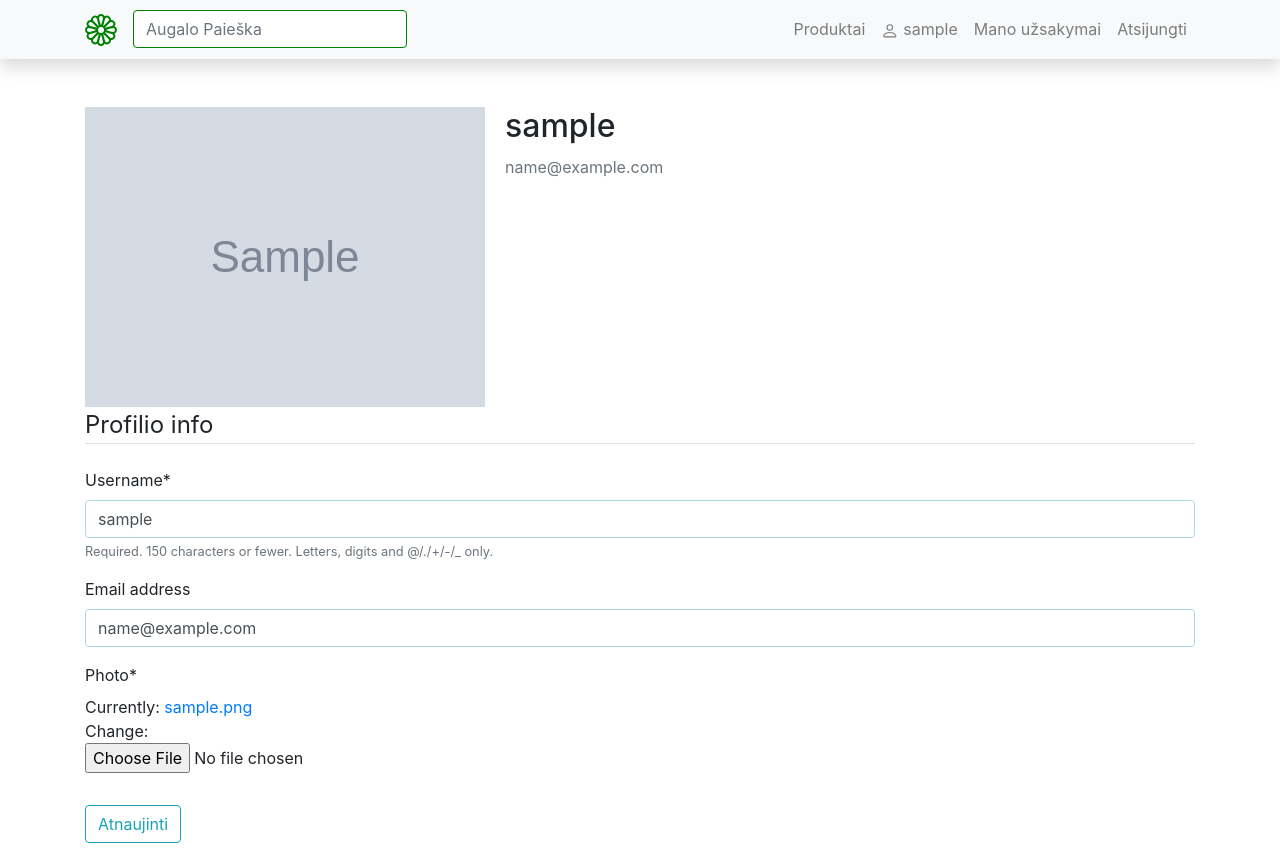
After one commit to MindaugasZitkus/onlineshop_baigiamasis, a Django app: page /profile/ in a window 1280 px wide. The commit adds this page. Run offline with Django 4.2, Linux system fonts and the light colour scheme; a user stored in the database is signed in; tables that the repository leaves empty hold one stand-in row (values such as "Sample post"); grey boxes marked "Sample" are stand-in pictures; some libraries are stand-ins or nearby versions.

Commit message:
+ pridejau profili kuri galime atnaujinti ideti nuotrauka pakeisti savo nickname

```diff
--- a/mysite/mysite/settings.py
+++ b/mysite/mysite/settings.py
@@ -13,6 +13,7 @@ https://docs.djangoproject.com/en/4.2/ref/settings/
 from pathlib import Path
 from .my_settings import SECRET_KEY, EMAIL_HOST_PASSWORD, EMAIL_HOST_USER
 import os
+
 
 # Build paths inside the project like this: BASE_DIR / 'subdir'.
 BASE_DIR = Path(__file__).resolve().parent.parent
@@ -43,6 +44,8 @@ ALLOWED_HOSTS = []
 INSTALLED_APPS = [
     'onlineshop',
     'tinymce',
+    'crispy_forms',
+    'crispy_bootstrap4',
     # 'addtocart',
     'django.contrib.admin',
     'django.contrib.auth',
@@ -187,3 +190,5 @@ TINYMCE_DEFAULT_CONFIG = {
     'statusbar': True,
 
     }
+
+CRISPY_TEMPLATE_PACK = 'bootstrap4'
--- a/mysite/onlineshop/admin.py
+++ b/mysite/onlineshop/admin.py
@@ -1,5 +1,5 @@
 from django.contrib import admin
-from .models import Status, Customer, Product, Order, OrderItem, ShippingAddress
+from .models import Status, Customer, Product, Order, OrderItem, ShippingAddress, Profile
 
 class OrderItemInItem(admin.TabularInline):
     model = OrderItem
@@ -18,3 +18,4 @@ admin.site.register(Product)
 admin.site.register(Order, OrderAdmin)
 admin.site.register(OrderItem)
 admin.site.register(ShippingAddress)
+admin.site.register(Profile)
--- /dev/null
+++ b/mysite/onlineshop/forms.py
@@ -0,0 +1,34 @@
+from .models import OrderComment, Profile, Order
+from django import forms
+from django.contrib.auth.models import User
+
+
+class OrderCommentForm(forms.ModelForm):
+    class Meta:
+        model = OrderComment
+        fields = ["content"]
+
+
+class UserUpdateForm(forms.ModelForm):
+    # email = forms.EmailField()
+
+    class Meta:
+        model = User
+        fields = ['username', 'email']
+
+
+class ProfileUpdateForm(forms.ModelForm):
+    class Meta:
+        model = Profile
+        fields = ['photo']
+
+
+class MyDateTimeInput(forms.DateInput):
+    input_type = 'datetime-local'
+
+
+# class OrderForm(forms.ModelForm):
+#     class Meta:
+#         model = Order
+#         fields = ['product',  'date_added']
+#         widgets = {'date_added': MyDateTimeInput()}
--- a/mysite/onlineshop/models.py
+++ b/mysite/onlineshop/models.py
@@ -1,6 +1,7 @@
 from django.db import models
 from django.contrib.auth.models import User
 from tinymce.models import HTMLField
+from PIL import Image
 
 
 
@@ -110,8 +111,31 @@ class ShippingAddress(models.Model):
     def __str__(self):
         return self.address
 
+class Profile(models.Model):
+    user = models.OneToOneField(User, on_delete=models.CASCADE)
+    photo = models.ImageField(default="profile_pics/default.png", upload_to="profile_pics")
 
+    def __str__(self):
+        return f"{self.user.username} profilis"
 
+    def save(self, *args, **kwargs):
+        super().save(*args, **kwargs)
+        img = Image.open(self.photo.path)
+        if img.height > 300 or img.width > 300:
+            output_size = (300, 300)
+            img.thumbnail(output_size)
+            img.save(self.photo.path)
+
+class OrderComment(models.Model):
+    order = models.ForeignKey(to="Order", on_delete=models.CASCADE, related_name='comments')
+    user = models.ForeignKey(to=User, verbose_name="Autorius", on_delete=models.SET_NULL, null=True, blank=True)
+    date_created = models.DateTimeField(verbose_name="Data", auto_now_add=True)
+    content = models.TextField(verbose_name='Tekstas', max_length=5000)
+
+    class Meta:
+        verbose_name = "Komentaras"
+        verbose_name_plural = 'Komentarai'
+        ordering = ['-date_created']
 
 
 
--- a/mysite/onlineshop/templates/base.html
+++ b/mysite/onlineshop/templates/base.html
@@ -97,8 +97,8 @@
 
                 </li>
                 {% if user.is_authenticated %}
-                <li class="nav-item"><a class="nav-link" href="">
-                    <svg class="bi bi-person" width="1.5em" height="1.5em" viewBox="0 0 16 16" fill="currentColor"
+                <li class="nav-item"><a class="nav-link" href="{% url 'profile' %}">
+                    <svg class="bi bi-person" width="1.1em" height="1.1em" viewBox="0 0 16 16" fill="currentColor"
                          xmlns="http://www.w3.org/2000/svg">
                         <path fill-rule="evenodd"
                               d="M13 14s1 0 1-1-1-4-6-4-6 3-6 4 1 1 1 1h10zm-9.995-.944v-.002.002zM3.022 13h9.956a.274.274 0 00.014-.002l.008-.002c-.001-.246-.154-.986-.832-1.664C11.516 10.68 10.289 10 8 10c-2.29 0-3.516.68-4.168 1.332-.678.678-.83 1.418-.832 1.664a1.05 1.05 0 00.022.004zm9.974.056v-.002.002zM8 7a2 2 0 100-4 2 2 0 000 4zm3-2a3 3 0 11-6 0 3 3 0 016 0z"
--- /dev/null
+++ b/mysite/onlineshop/templates/profile.html
@@ -0,0 +1,37 @@
+{% extends "base.html" %}
+
+{% block "title" %} Profilis {% endblock %}
+
+{% block "content" %}
+<style>
+  .form-group input,
+.form-group textarea,
+.form-group select {
+  border-color: lightblue;
+}
+</style>
+
+<div class="content-section">
+  <div class="media">
+    <img class="account-img" src="{{ user.profile.photo.url }}" style="margin-right: 20px;">
+    <div class="media-body">
+      <h2 class="account-heading" style="margin-bottom: 10px;">{{ user.username }}</h2>
+      <p class="text-secondary">{{ user.email }}</p>
+    </div>
+  </div>
+  <form method="POST" enctype="multipart/form-data">
+    {% csrf_token %}
+    {% load crispy_forms_tags %}
+    <fieldset class="form-group">
+      <legend class="border-bottom mb-4">Profilio info</legend>
+      {{ u_form|crispy }}
+      {{ p_form|crispy }}
+    </fieldset>
+    <div class="form-group">
+      <button class="btn btn-outline-info" type="submit">Atnaujinti</button>
+    </div>
+  </form>
+</div>
+
+
+{% endblock %}
--- a/mysite/onlineshop/urls.py
+++ b/mysite/onlineshop/urls.py
@@ -3,7 +3,7 @@ from django.urls import path, include
 from . import views
 from django.conf.urls.static import static
 from django.conf import settings
-from . import views
+
 
 
 
@@ -19,6 +19,7 @@ urlpatterns = [
 	path('process_order/', views.processOrder, name="process_order"),
     path('checkout/', views.checkout, name="checkout"),
     path('register/', views.register, name='register'),
+    path('profile/', views.profile, name='profile'),
 ]
 
 urlpatterns += static(settings.STATIC_URL, document_root=settings.STATIC_ROOT)
--- a/mysite/onlineshop/views.py
+++ b/mysite/onlineshop/views.py
@@ -12,6 +12,8 @@ import datetime
 from .utils import cookieCart, cartData, guestOrder
 from django.contrib import messages
 from django.views.decorators.csrf import csrf_protect
+from django.contrib.auth.decorators import login_required
+from .forms import OrderCommentForm, UserUpdateForm, ProfileUpdateForm
 
 def search(request):
     query = request.GET.get('query')
@@ -218,3 +220,23 @@ def register(request):
             messages.error(request, 'Slaptažodžiai nesutampa!')
             return redirect('register')
     return render(request, 'registration/register.html')
+
+@login_required
+def profile(request):
+    if request.method == "POST":
+        u_form = UserUpdateForm(request.POST, instance=request.user)
+        p_form = ProfileUpdateForm(request.POST, request.FILES, instance=request.user.profile)
+        if u_form.is_valid() and p_form.is_valid():
+            u_form.save()
+            p_form.save()
+            messages.info(request, f"Profilis atnaujintas")
+            return redirect('profile')
+    else:
+        u_form = UserUpdateForm(instance=request.user)
+        p_form = ProfileUpdateForm(instance=request.user.profile)
+
+    context = {
+        'u_form': u_form,
+        'p_form': p_form,
+    }
+    return render(request, 'profile.html', context)
```
